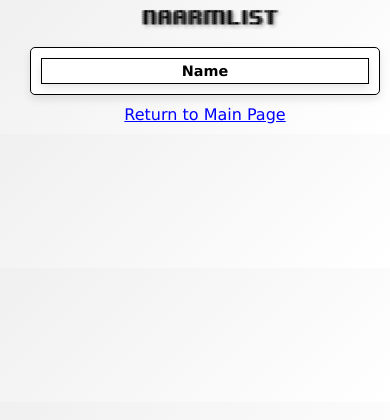
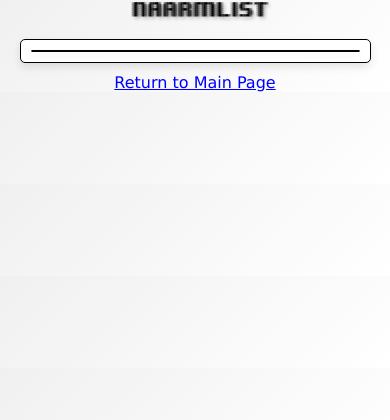
Before and after one commit to naarmlist/naarmlist-site, a Flask app: page /artists in a window 390 px wide. Shown: the top 420 px of the page. Run offline with Flask 3, Linux system fonts and the light colour scheme; data that the repository does not hold is empty.

Commit message:
fix: centred on mobile

```diff
--- a/app/static/css/style.css
+++ b/app/static/css/style.css
@@ -10,12 +10,21 @@ h1 {
 }
 .container {
   width: 90%;
-  margin: auto;
+  max-width: 1200px; /* Set a maximum width for the container */
+  margin: 0 auto; /* Center the container horizontally */
 }
 h1, h2 {
   font-family: Arial, sans-serif;
   color: #000;
   text-shadow: 2px 2px 4px rgba(0,0,0,0.3);
+}
+body {
+    background: linear-gradient(135deg, #f0f0f0, #ffffff);
+    font-family: Verdana, sans-serif;
+    color: #000;
+    margin: 0; /* Remove any default body margins */
+    padding: 0;
+    text-align: center;
 }
 .nav-links a {
   margin: 0 5px;
@@ -48,23 +57,32 @@ a {
   text-decoration: underline;
   color: blue;
 }
-@media (orientation: portrait) {
-  .table {
-    font-size: 0.8rem;
+@media (max-width: 576px) {
+    table, thead, tbody, th, td, tr {
+      display: block;
+    }
+    thead {
+      display: none; /* Hide table headers */
+    }
+    tr {
+      margin-bottom: 1rem;
+      border: 1px solid #ddd;
+      padding: 0.5rem;
+    }
+    td {
+      display: flex;
+      flex-direction: column;
+      align-items: flex-start;
+      padding: 0.5rem 0;
+    }
+    td:before {
+      content: attr(data-label); /* Use data-label attribute for headers */
+      font-weight: bold;
+      text-transform: uppercase;
+      margin-bottom: 5px;
+      color: #333;
+    }
   }
-  .container {
-    width: 100%;
-    padding: 0 10px;
-  }
-}
-@media (orientation: landscape) {
-  .table {
-    font-size: 1rem;
-  }
-}
-@media only screen and (max-width: 768px) {
-  body { padding: 0 10px; }
-}
 .search-container {
   display: flex;
   flex-direction: column;
```
Also changed, not shown: app/templates/index.html (+12 -15 lines).
